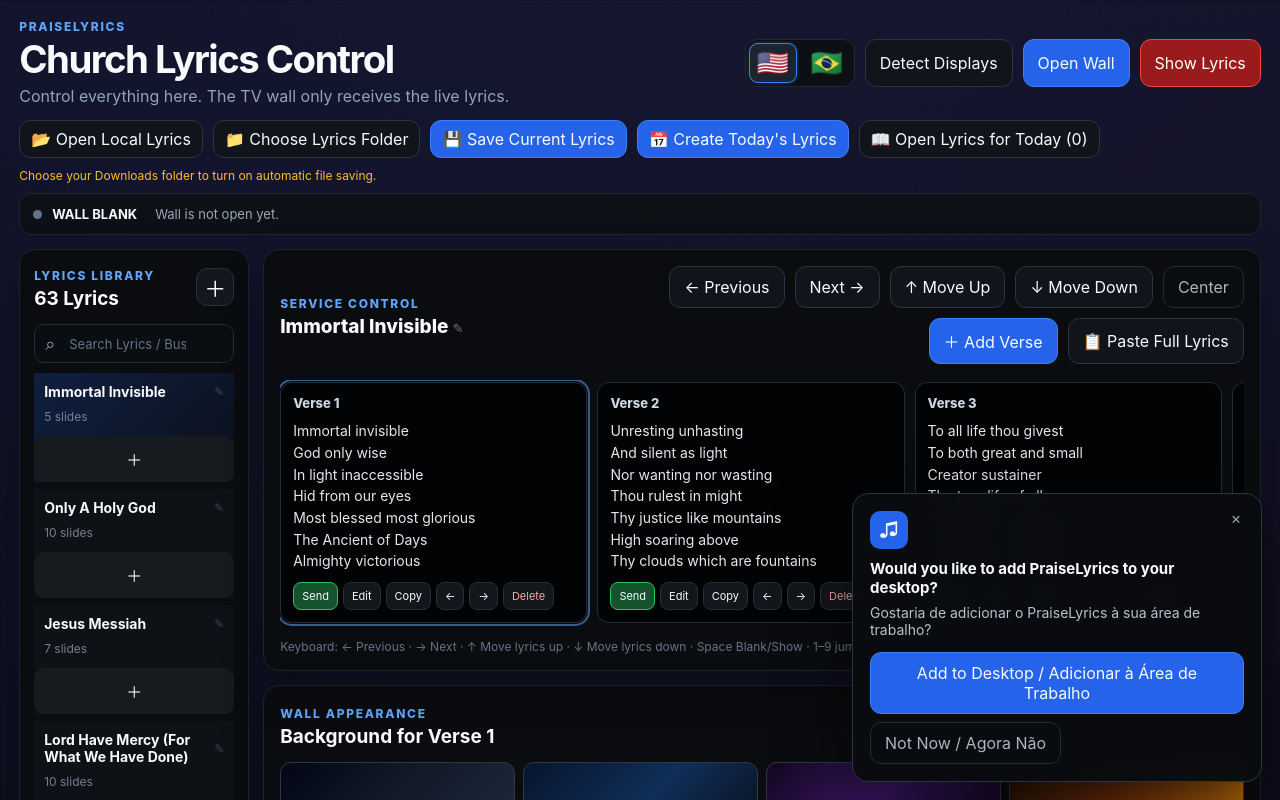
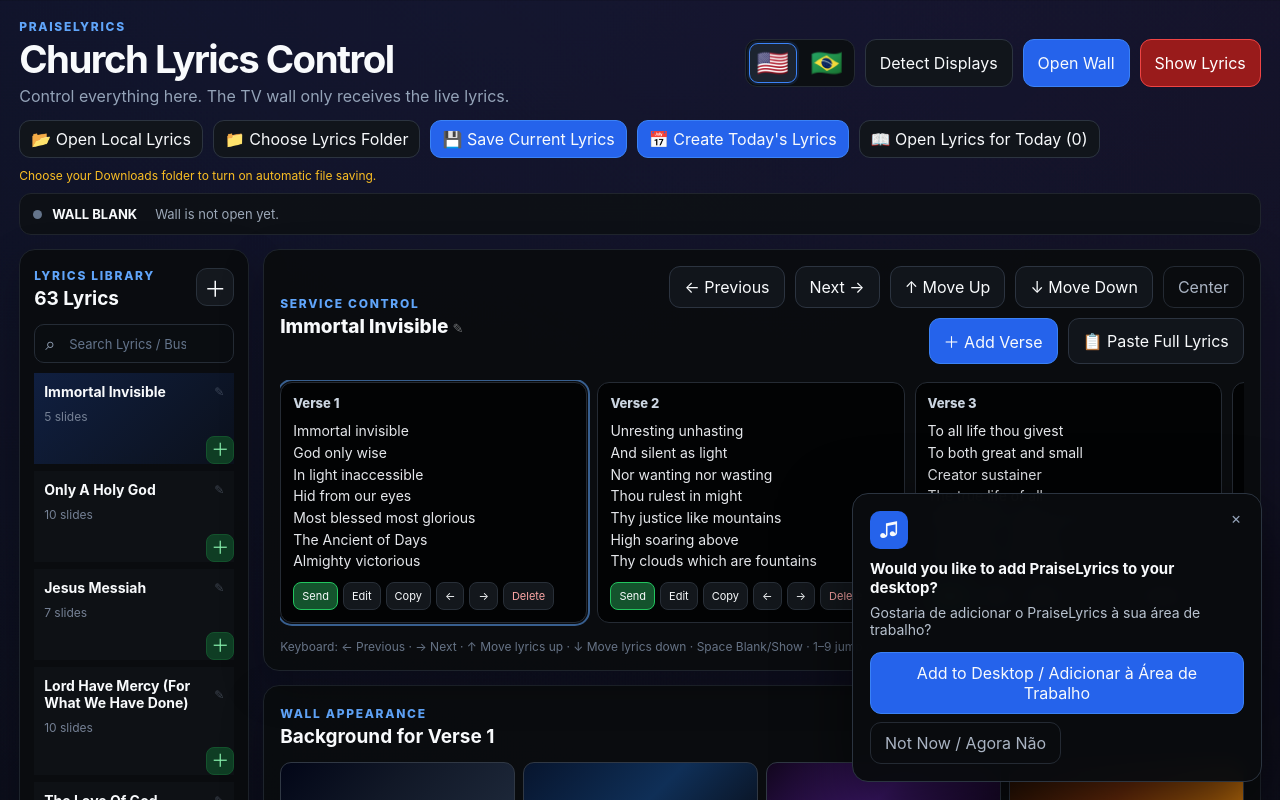
Before and after one commit to ValdemirJunior2020/PraiseLyrics, a React (Vite) app: page / in a window 1280 px wide. Shown: the top 800 px of the page. Built offline with nearby package versions, Linux system fonts and the light colour scheme.

Commit message:
Style compact dark green Add to Today button

```diff
--- a/src/styles.css
+++ b/src/styles.css
@@ -391,3 +391,34 @@
   font-size: 12px;
   text-align: center;
 }
+
+
+.add-today-mini {
+  justify-self: end;
+  align-self: end;
+  width: 28px;
+  height: 28px;
+  min-width: 28px;
+  padding: 0;
+  border-radius: 8px;
+  border: 1px solid #14532d;
+  background: #0f3d24;
+  color: #86efac;
+  font-size: 18px;
+  font-weight: 800;
+  line-height: 1;
+  display: grid;
+  place-items: center;
+}
+.add-today-mini:hover {
+  background: #14532d;
+  border-color: #22c55e;
+  color: #dcfce7;
+}
+.today-badge {
+  justify-self: end;
+  align-self: end;
+  color: #86efac !important;
+  font-size: 11px !important;
+  font-weight: 700;
+}
```
